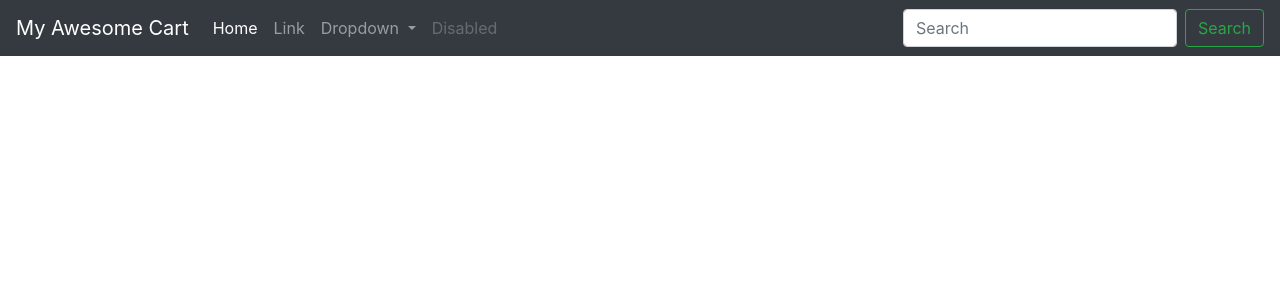
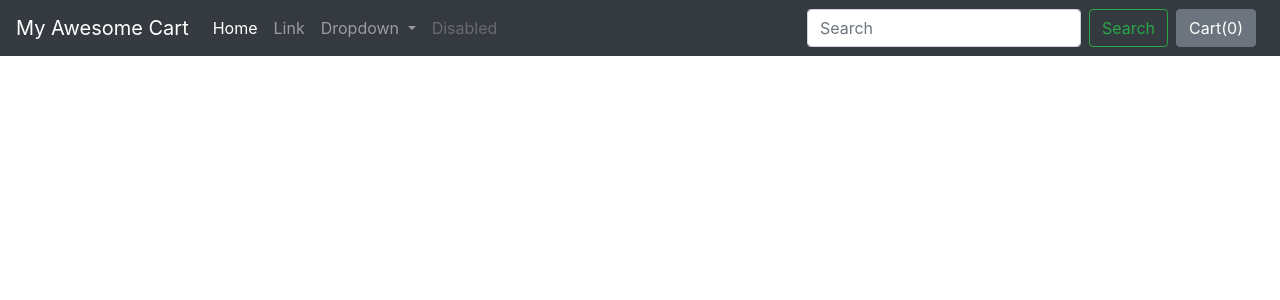
Before and after one commit to yogendra-khapangi/nepalbazeer, a Django app: template core/templates/core/index.html in a window 1280 px wide. Shown: the top 300 px of the page. Run offline with Django 5.2, Linux system fonts and the light colour scheme; the template is opened without the code that fills it, so the values that code supplies are empty; some libraries are stand-ins or nearby versions.

Commit message:
"Added cart button with popover to basic.html and updated index.html to update cart count and initialize popover"

```diff
--- a/core/templates/core/basic.html
+++ b/core/templates/core/basic.html
@@ -53,6 +53,13 @@
         <input class="form-control mr-sm-2" type="search" placeholder="Search" aria-label="Search">
         <button class="btn btn-outline-success my-2 my-sm-0" type="submit">Search</button>
       </form>
+
+      <button type="button" class="btn btn-secondary mx-2" id="popcart" data-container="body" data-toggle="popover"
+        data-placement="bottom" data-html="true" data-content="Vivamus
+sagittis lacus vel augue laoreet rutrum faucibus.">
+        Cart(<span id="cart">0</span>)
+      </button>
+
     </div>
   </nav>
 
--- a/core/templates/core/index.html
+++ b/core/templates/core/index.html
@@ -120,7 +120,9 @@
     }
     console.log(cart);
     localStorage.setItem('cart', JSON.stringify(cart));
+    document.getElementById('cart').innerHTML=Object.keys(cart).length;
   });
-
+$('#popcart').popover();
+document.getElementById('popcart').setAttribute('data-content','<h5>hellow dkslfjoiawejfoiawjfoiajfiewjfoasjdio</h5>');
 </script>
 {% endblock js %}
```
